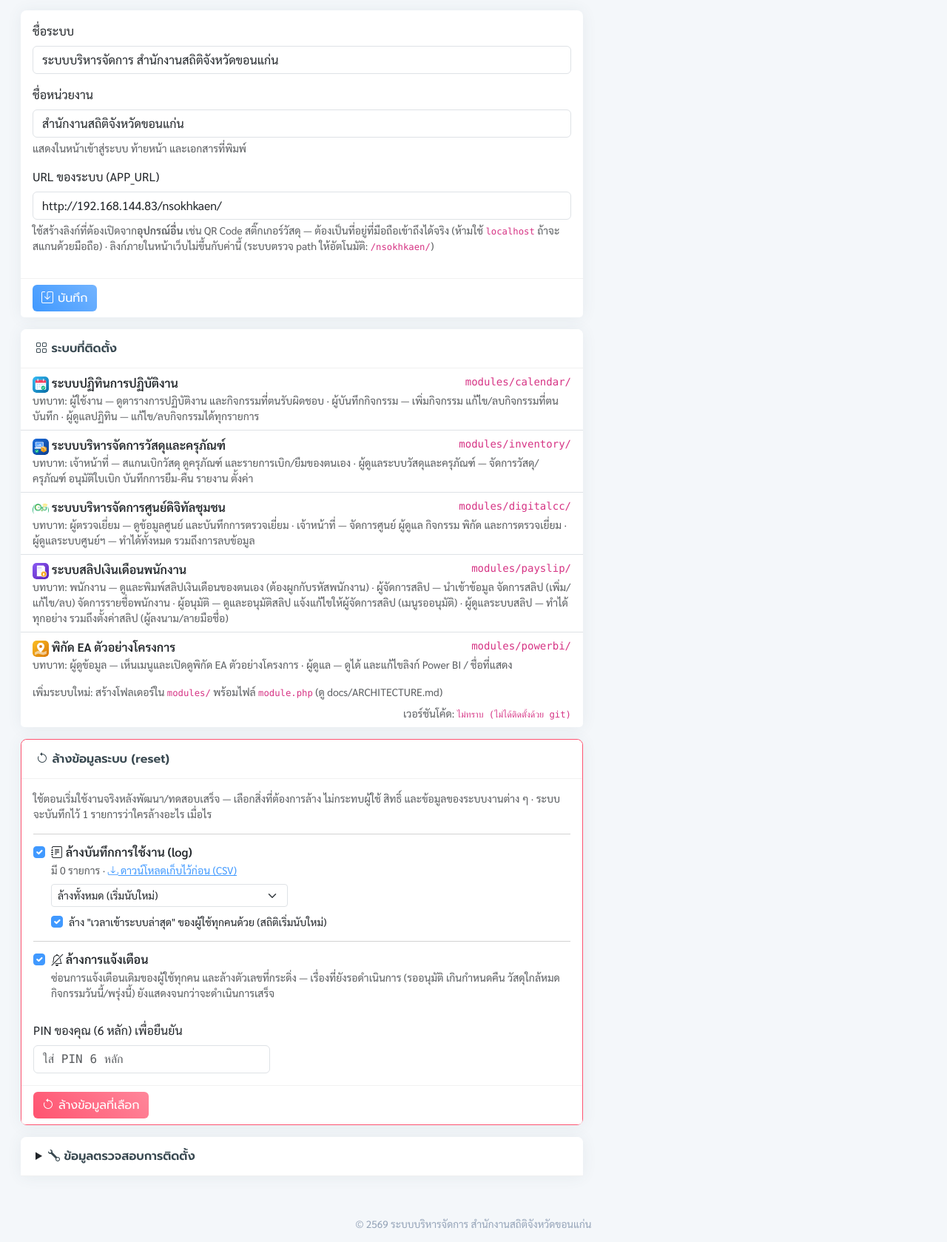
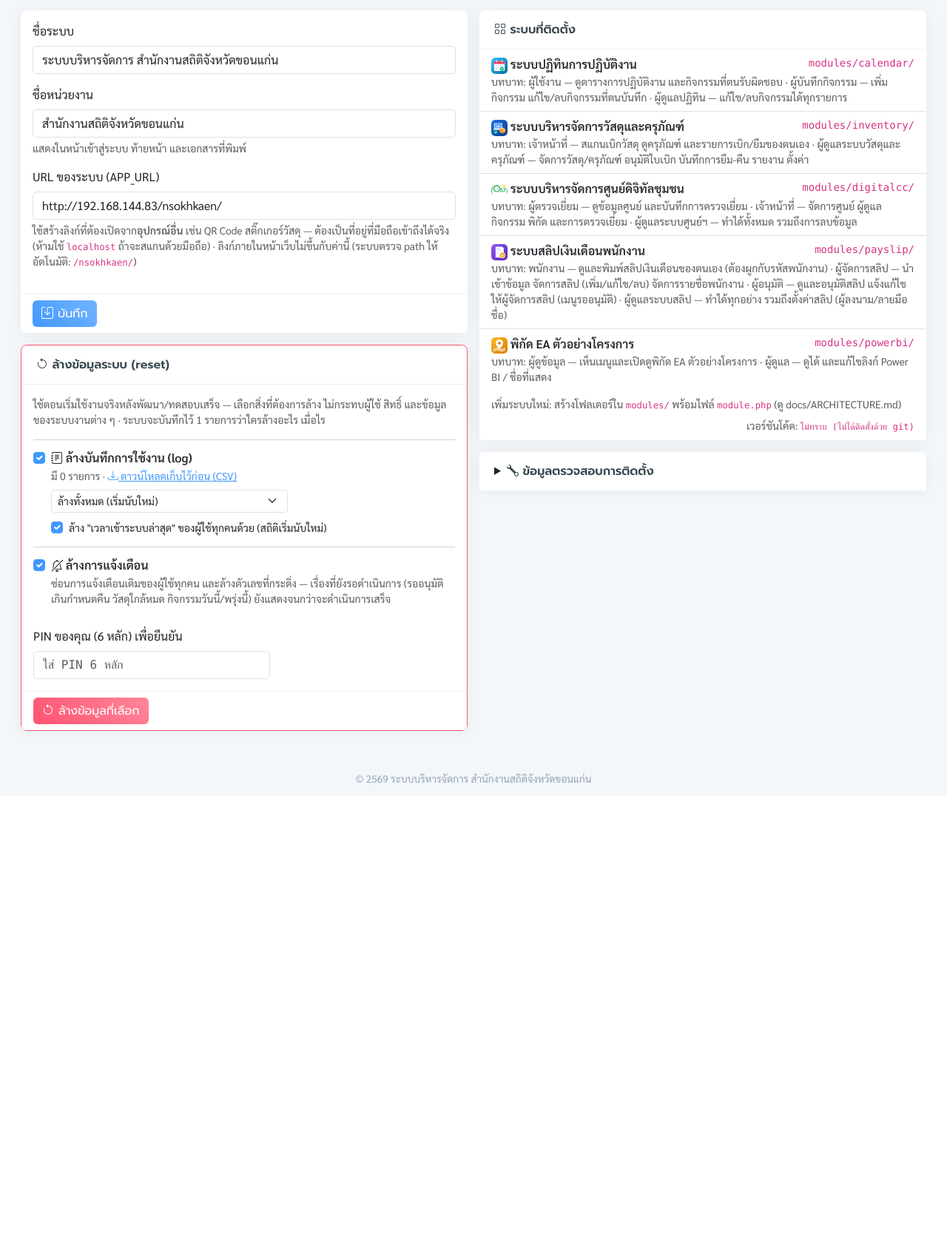
Before and after one commit to tazexpert/nsokhkaen, a PHP site: page /nsokhkaen/admin/settings.php in a window 1280 px wide. Shown: the part 115-1794 px from the top of the page at 74% size. After the commit the page ends 1174 px from the top, so only its background shows below. Run offline with PHP 8.4, Linux system fonts and the light colour scheme; the visitor is signed in with stand-in values (Sample User, id 1); data comes from the database, SQL or seed files in the repository; tables that the repository leaves empty hold one stand-in row (values such as "Sample post"); grey boxes marked "Sample" are stand-in pictures; data that the repository does not hold is empty; some libraries are stand-ins or nearby versions.

Commit message:
ตั้งค่าระบบ: จัดเป็น 2 คอลัมน์ (ซ้าย: ตั้งค่า + ล้างข้อมูลระบบ · ขวา: ระบบที่ติดตั้ง + ข้อมูลตรวจสอบ)
Co-Authored-By: Claude Opus 5.5 <noreply@anthropic.com>
Claude-Session: https://claude.ai/code/session_01YMsi9eRvnx4KGxW4i1fmgS

```diff
--- a/admin/settings.php
+++ b/admin/settings.php
@@ -120,7 +120,14 @@ $active = 'settings';
 require APP_ROOT . '/core/layout/header.php';
 ?>
 <?php if ($errors): ?><div class="alert alert-danger"><?= implode('<br>', array_map('h', $errors)) ?></div><?php endif; ?>
-<form method="post" class="card" style="max-width:760px">
+<?php
+// ข้อมูลสำหรับตรวจปัญหาการติดตั้ง (เช่น เพิ่มระบบใหม่แล้วไม่แสดง)
+$opc = function_exists('opcache_get_status') ? @opcache_get_status(false) : false;
+$dirs = array_map('basename', glob(APP_ROOT . '/modules/*', GLOB_ONLYDIR) ?: []);
+?>
+<div class="row g-3 align-items-start">
+  <div class="col-xl-6 d-flex flex-column gap-3">
+<form method="post" class="card">
   <?= csrf_field() ?>
   <div class="card-body">
     <div class="mb-3"><label class="form-label">ชื่อระบบ</label><input name="app_name" class="form-control" required value="<?= h($appName) ?>"></div>
@@ -135,53 +142,7 @@ require APP_ROOT . '/core/layout/header.php';
   </div>
   <div class="card-footer"><button class="btn btn-primary"><i class="bi bi-save"></i> บันทึก</button></div>
 </form>
-
-<div class="card mt-3" style="max-width:760px">
-  <div class="card-header"><strong><i class="bi bi-grid"></i> ระบบที่ติดตั้ง</strong></div>
-  <ul class="list-group list-group-flush">
-    <?php foreach (modules() as $m): ?>
-      <li class="list-group-item">
-        <div class="d-flex"><strong><?= module_logo($m, 22) ?> <?= h($m['name']) ?></strong>
-          <code class="ms-auto small">modules/<?= h($m['key']) ?>/</code></div>
-        <div class="small text-muted">บทบาท: <?= h(implode(' · ', $m['roles'])) ?></div>
-      </li>
-    <?php endforeach; ?>
-  </ul>
-  <?php
-  // โฟลเดอร์ระบบที่อ่านไม่ได้ (ไม่มี module.php หรือไฟล์ไม่ถูกต้อง) — ช่วยตรวจเมื่ออัปเดตโค้ดไม่ครบ
-  $broken = array_filter(glob(APP_ROOT . '/modules/*', GLOB_ONLYDIR) ?: [], fn($d) => !isset(modules()[basename($d)]));
-  // เวอร์ชันโค้ด (commit ของ git) — ใช้ตรวจว่าเซิร์ฟเวอร์อัปเดตโค้ดล่าสุดแล้วหรือยัง
-  $ver = null;
-  $head = @file_get_contents(APP_ROOT . '/.git/HEAD');
-  if ($head !== false) {
-      $head = trim($head);
-      if (str_starts_with($head, 'ref: ')) {
-          $ref = substr($head, 5);
-          $ver = @file_get_contents(APP_ROOT . '/.git/' . $ref);
-          if ($ver === false && preg_match('/^([0-9a-f]{40}) ' . preg_quote($ref, '/') . '$/m', (string)@file_get_contents(APP_ROOT . '/.git/packed-refs'), $mm)) {
-              $ver = $mm[1];
-          }
-      } else {
-          $ver = $head;
-      }
-  }
-  ?>
-  <?php foreach ($broken as $d): ?>
-    <div class="list-group-item list-group-item-warning small"><i class="bi bi-exclamation-triangle"></i> โฟลเดอร์ <code>modules/<?= h(basename($d)) ?>/</code>
-      ไม่มีไฟล์ module.php หรือไฟล์ไม่ถูกต้อง — ระบบนี้จึงไม่แสดง (ตรวจว่าอัปโหลดไฟล์ครบ)</div>
-  <?php endforeach; ?>
-  <div class="card-footer small text-muted d-flex flex-wrap gap-2">
-    <span>เพิ่มระบบใหม่: สร้างโฟลเดอร์ใน <code>modules/</code> พร้อมไฟล์ <code>module.php</code> (ดู docs/ARCHITECTURE.md)</span>
-    <span class="ms-auto">เวอร์ชันโค้ด: <code><?= $ver ? h(substr(trim($ver), 0, 7)) : 'ไม่ทราบ (ไม่ได้ติดตั้งด้วย git)' ?></code></span>
-  </div>
-</div>
-
-<?php
-// ข้อมูลสำหรับตรวจปัญหาการติดตั้ง (เช่น เพิ่มระบบใหม่แล้วไม่แสดง)
-$opc = function_exists('opcache_get_status') ? @opcache_get_status(false) : false;
-$dirs = array_map('basename', glob(APP_ROOT . '/modules/*', GLOB_ONLYDIR) ?: []);
-?>
-<form method="post" class="card mt-3 border-danger" style="max-width:760px" id="resetAuditForm"
+<form method="post" class="card border-danger" id="resetAuditForm"
       onsubmit="return confirm('ยืนยันล้างข้อมูลที่เลือก? ข้อมูลที่ลบแล้วกู้คืนไม่ได้')">
   <?= csrf_field() ?><input type="hidden" name="action" value="reset_audit">
   <div class="card-header text-danger"><strong><i class="bi bi-arrow-counterclockwise"></i> ล้างข้อมูลระบบ (reset)</strong></div>
@@ -249,8 +210,48 @@ $dirs = array_map('basename', glob(APP_ROOT . '/modules/*', GLOB_ONLYDIR) ?: [])
     [sel, doAudit, doNotif].forEach(el => el.addEventListener('change', sync)); sync();
   })();
 </script>
-
-<details class="card mt-3" style="max-width:760px">
+  </div>
+  <div class="col-xl-6 d-flex flex-column gap-3">
+<div class="card">
+  <div class="card-header"><strong><i class="bi bi-grid"></i> ระบบที่ติดตั้ง</strong></div>
+  <ul class="list-group list-group-flush">
+    <?php foreach (modules() as $m): ?>
+      <li class="list-group-item">
+        <div class="d-flex"><strong><?= module_logo($m, 22) ?> <?= h($m['name']) ?></strong>
+          <code class="ms-auto small">modules/<?= h($m['key']) ?>/</code></div>
+        <div class="small text-muted">บทบาท: <?= h(implode(' · ', $m['roles'])) ?></div>
+      </li>
+    <?php endforeach; ?>
+  </ul>
+  <?php
+  // โฟลเดอร์ระบบที่อ่านไม่ได้ (ไม่มี module.php หรือไฟล์ไม่ถูกต้อง) — ช่วยตรวจเมื่ออัปเดตโค้ดไม่ครบ
+  $broken = array_filter(glob(APP_ROOT . '/modules/*', GLOB_ONLYDIR) ?: [], fn($d) => !isset(modules()[basename($d)]));
+  // เวอร์ชันโค้ด (commit ของ git) — ใช้ตรวจว่าเซิร์ฟเวอร์อัปเดตโค้ดล่าสุดแล้วหรือยัง
+  $ver = null;
+  $head = @file_get_contents(APP_ROOT . '/.git/HEAD');
+  if ($head !== false) {
+      $head = trim($head);
+      if (str_starts_with($head, 'ref: ')) {
+          $ref = substr($head, 5);
+          $ver = @file_get_contents(APP_ROOT . '/.git/' . $ref);
+          if ($ver === false && preg_match('/^([0-9a-f]{40}) ' . preg_quote($ref, '/') . '$/m', (string)@file_get_contents(APP_ROOT . '/.git/packed-refs'), $mm)) {
+              $ver = $mm[1];
+          }
+      } else {
+          $ver = $head;
+      }
+  }
+  ?>
+  <?php foreach ($broken as $d): ?>
+    <div class="list-group-item list-group-item-warning small"><i class="bi bi-exclamation-triangle"></i> โฟลเดอร์ <code>modules/<?= h(basename($d)) ?>/</code>
+      ไม่มีไฟล์ module.php หรือไฟล์ไม่ถูกต้อง — ระบบนี้จึงไม่แสดง (ตรวจว่าอัปโหลดไฟล์ครบ)</div>
+  <?php endforeach; ?>
+  <div class="card-footer small text-muted d-flex flex-wrap gap-2">
+    <span>เพิ่มระบบใหม่: สร้างโฟลเดอร์ใน <code>modules/</code> พร้อมไฟล์ <code>module.php</code> (ดู docs/ARCHITECTURE.md)</span>
+    <span class="ms-auto">เวอร์ชันโค้ด: <code><?= $ver ? h(substr(trim($ver), 0, 7)) : 'ไม่ทราบ (ไม่ได้ติดตั้งด้วย git)' ?></code></span>
+  </div>
+</div>
+<details class="card">
   <summary class="card-header"><strong><i class="bi bi-wrench"></i> ข้อมูลตรวจสอบการติดตั้ง</strong></summary>
   <div class="card-body small">
     <dl class="row mb-0">
@@ -264,4 +265,6 @@ $dirs = array_map('basename', glob(APP_ROOT . '/modules/*', GLOB_ONLYDIR) ?: [])
     </dl>
   </div>
 </details>
+  </div>
+</div>
 <?php require APP_ROOT . '/core/layout/footer.php'; ?>
```
